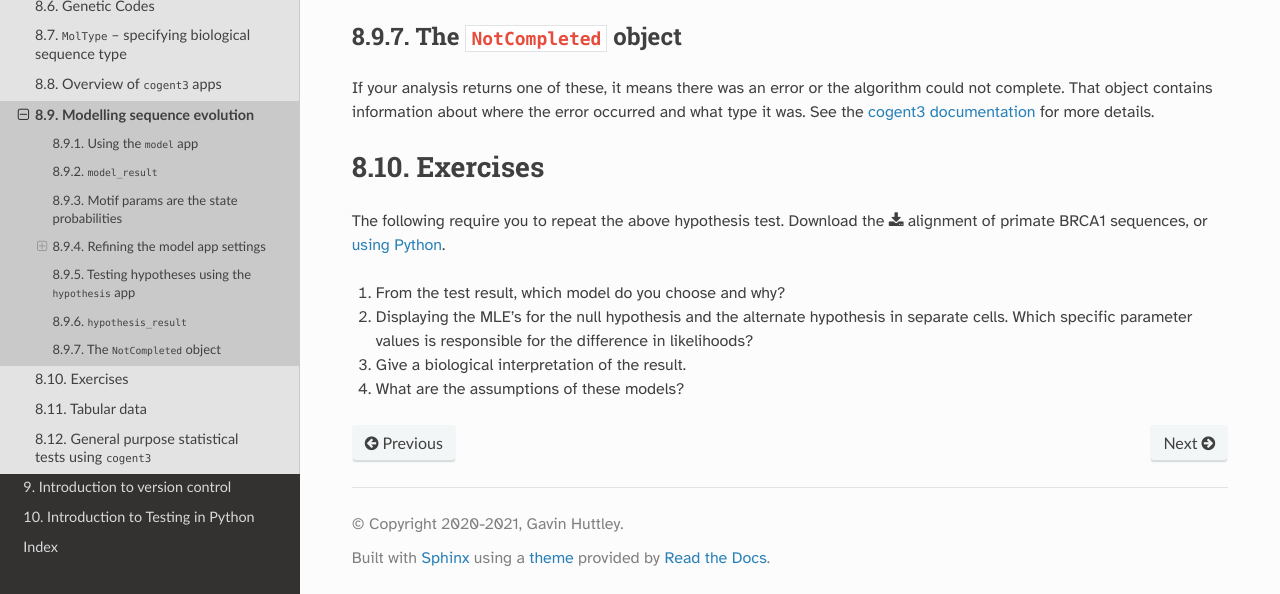
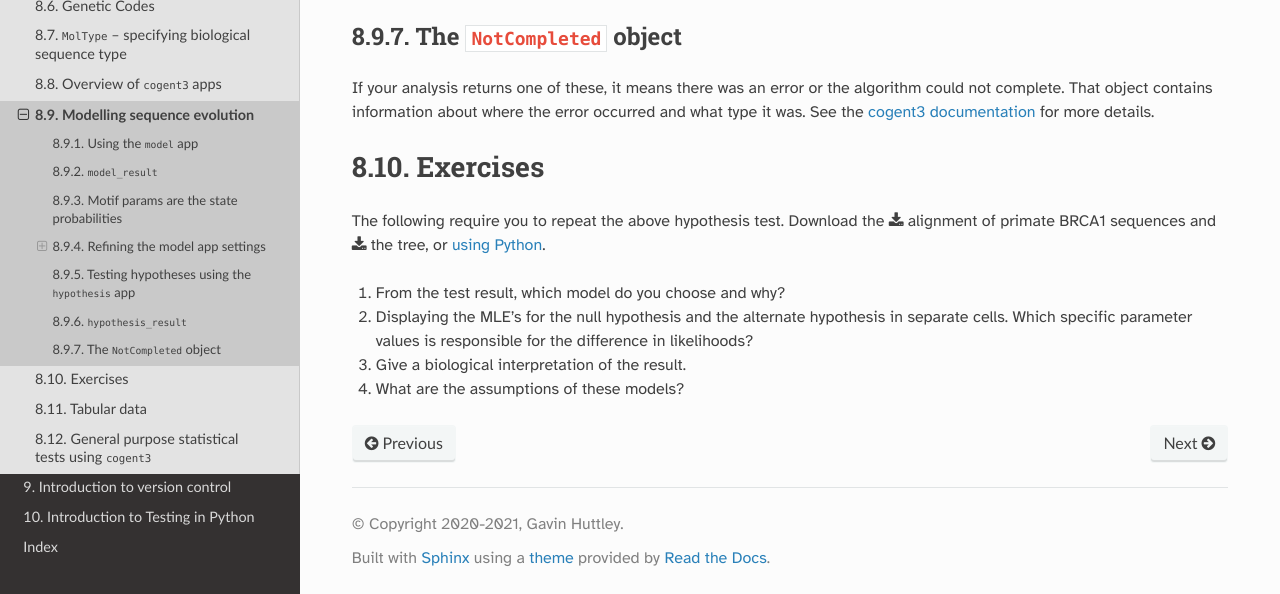
Before and after one commit to GavinHuttley/tib, a Sphinx documentation site: the page built from source/cogent3/using_models.rst, in a window 1280 px wide and 900 px high, scrolled down 5647 px, cut to the strip 306-900 px from the top of the window. Built offline with Sphinx 7.4.7 and the Read the Docs theme 2.0.0, drawn with Linux system fonts in a browser that asks for light colours.

Commit message:
ENH: and a download link for the tree

```diff
--- a/source/cogent3/using_models.rst
+++ b/source/cogent3/using_models.rst
@@ -263,7 +263,7 @@ If your analysis returns one of these, it means there was an error or the algori
 Exercises
 =========
 
-The following require you to repeat the above hypothesis test. Download the :download:`alignment of primate BRCA1 sequences </data/brca1_primate.fasta>`, or :ref:`using Python <download_data>`.
+The following require you to repeat the above hypothesis test. Download the :download:`alignment of primate BRCA1 sequences </data/brca1_primate.fasta>` and :download:`the tree </data/brca1_primate.tree>`, or :ref:`using Python <download_data>`.
 
 #. From the test result, which model do you choose and why?
 
```
